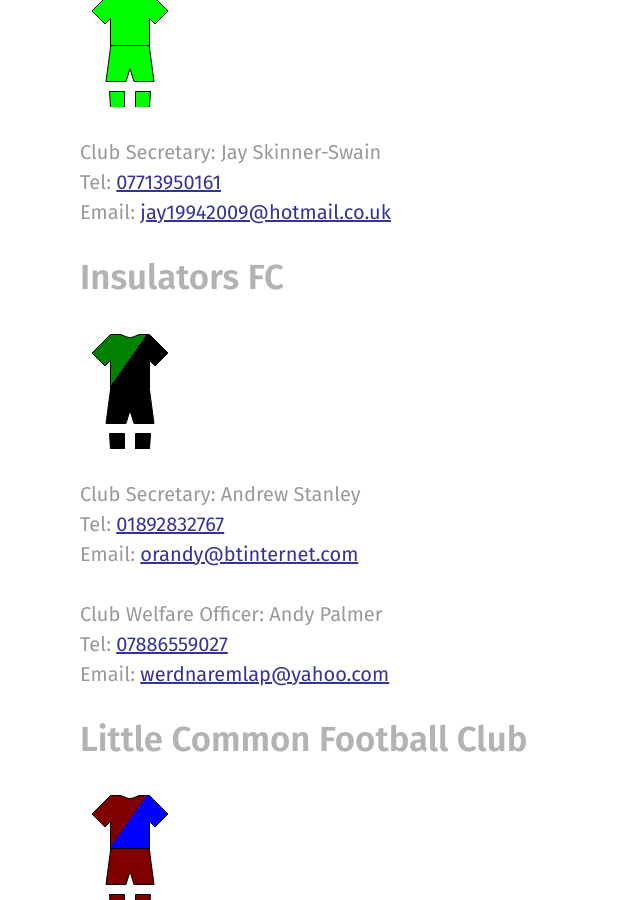
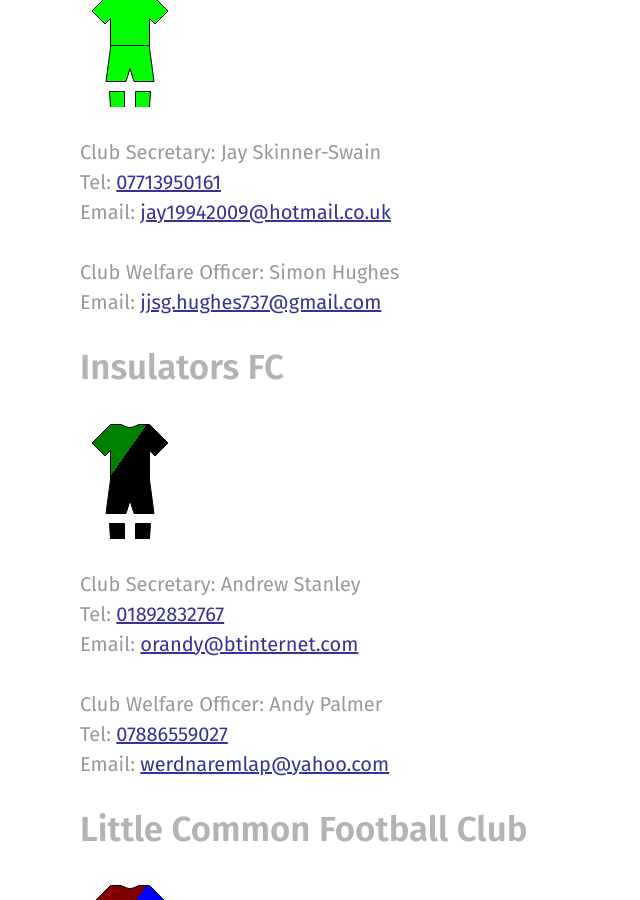
Before and after one commit to rotherleague/Rother, a Jekyll site: the page built from clubs.md, in a window 1280 px wide and 900 px high, scrolled down 8876 px. Shown: the whole window, without its empty margins (0-640 px from the left). Built offline with Jekyll 4.4.1, drawn with Linux system fonts in a browser that asks for light colours; nearby versions of some CDN libraries.

Commit message:
Update hooe.html

```diff
--- a/_includes/clubs/hooe.html
+++ b/_includes/clubs/hooe.html
@@ -7,3 +7,6 @@
 <p>Club Secretary: Jay Skinner-Swain<br>
   Tel: <a href="tel:07713950161">07713950161</a><br>
 Email: <a href="mailto:jay19942009@hotmail.co.uk">jay19942009@hotmail.co.uk</a></p>
+
+<p>Club Welfare Officer: Simon Hughes<br>
+Email: <a href="mailto:jsg.hughes737@gmail.com">jjsg.hughes737@gmail.com</a></p>
```
